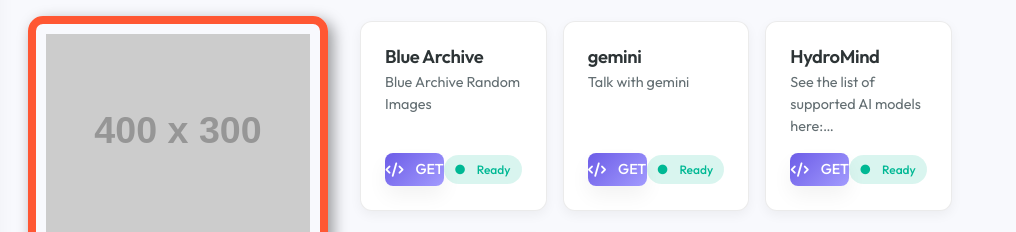
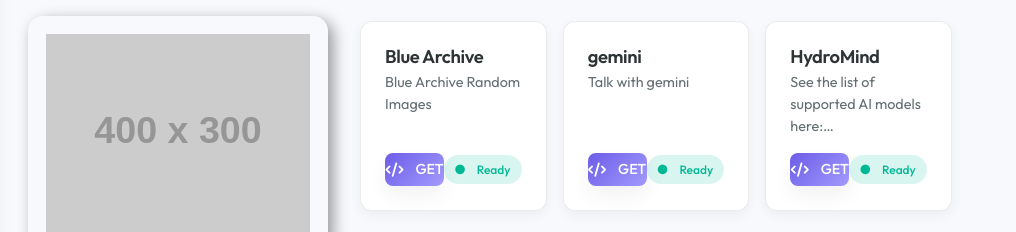
Before and after one commit to venncode-inc/vc-api-zhenui, a website: page api-page/index.html in a window 1280 px wide. Shown: the part 337-569 px from the top of the page, 264-1280 px from the left. Drawn offline with nearby package versions, Linux system fonts and the light colour scheme; placeholder pictures from the web are drawn by us.

Commit message:
Update index.html

```diff
--- a/api-page/index.html
+++ b/api-page/index.html
@@ -96,7 +96,7 @@
      alt="Contoh Gambar dengan Border Keren"
      style="width:300px;
             height:auto;
-            border:8px solid #FF5733; /* Border oranye solid 8px */
+            border:8px solid transparent; /* Border transparan 8px */
             border-radius:15px; /* Sudut melengkung */
             box-shadow:5px 5px 15px rgba(0, 0, 0, 0.4); /* Efek bayangan */
             padding:10px;">
```
